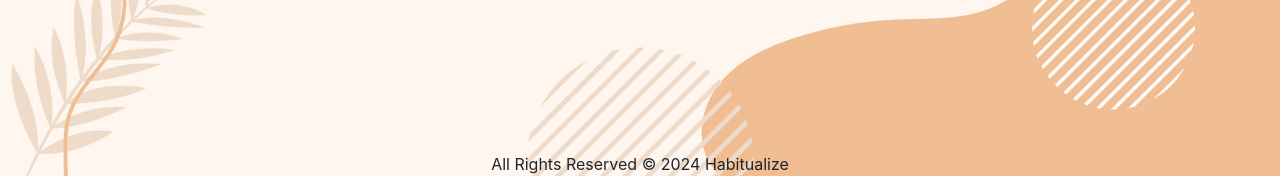
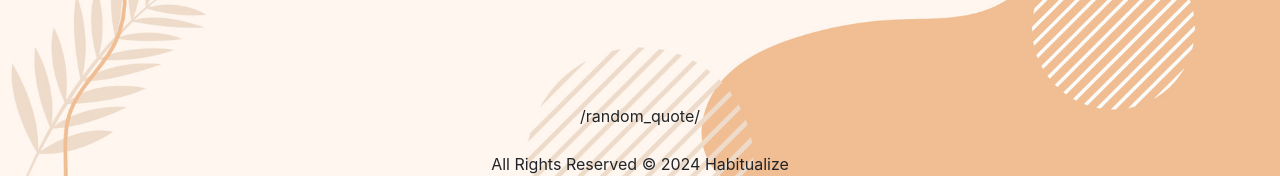
Before and after one commit to harmonica23/habitualize, a Django app: page / in a window 1280 px wide. Shown: the part 624-800 px from the top of the page. Run offline with Django 5.2, Linux system fonts and the light colour scheme; some libraries are stand-ins or nearby versions.

Commit message:
quote in footer

```diff
--- a/habitualize/main_app/templates/base.html
+++ b/habitualize/main_app/templates/base.html
@@ -55,15 +55,20 @@
         </nav>
 
 
+
         {% block content %}
         {% endblock %}
 
     </main>
     <footer class="footer">
         <div class="container text-center">
+            <div class="quote">
+                {% url 'random_quote' %}
+            </div><br>
             <p class="mb-0">All Rights Reserved &copy; {% now "Y"%} Habitualize</p>
-            {% include 'random_quote.html' %}
+
         </div>
+
     </footer>
 
     <script src="https://cdn.jsdelivr.net/npm/bootstrap@5.0.2/dist/js/bootstrap.bundle.min.js"
--- a/habitualize/main_app/templates/home.html
+++ b/habitualize/main_app/templates/home.html
@@ -2,7 +2,6 @@
 {% block content %}
 
 <body class="landing-page">
-
 </body>
 
 
--- a/habitualize/main_app/templates/random_quote.html
+++ /dev/null
@@ -1,3 +0,0 @@
-{% if random_quote %}
-    <p class="mb-0">Random Quote: {{ random_quote }}</p>
-{% endif %}
--- a/habitualize/main_app/urls.py
+++ b/habitualize/main_app/urls.py
@@ -14,5 +14,5 @@ urlpatterns = [
   path('calendar/', views.CalendarView.as_view(), name='calendar'),
   path('habit/<int:habit_id>/<str:habit_name>/event/new/', views.event, name='event_new'),
   path('event/edit/<int:event_id>/', views.event, name='event_edit'),
-  path('random_quote/', views.random_quote_view, name='random_quote')
+  path('random_quote/', views.random_quote, name='random_quote')
 ]
--- a/habitualize/main_app/views.py
+++ b/habitualize/main_app/views.py
@@ -156,7 +156,12 @@ def get_forismatic_quote():
         print(f"Error fetching quote: {e}")
         return None
 
-def random_quote_view(request):
+def random_quote(request):
+    # Call the function to get a Forismatic quote
     quote = get_forismatic_quote()
 
-    return render(request, 'random_quote.html', {'random_quote': quote})
+    # Display the quote if available
+    if quote:
+        return HttpResponse(f"Random Quote: {quote}")
+    else:
+        return HttpResponse("Failed to retrieve a quote.")
```
